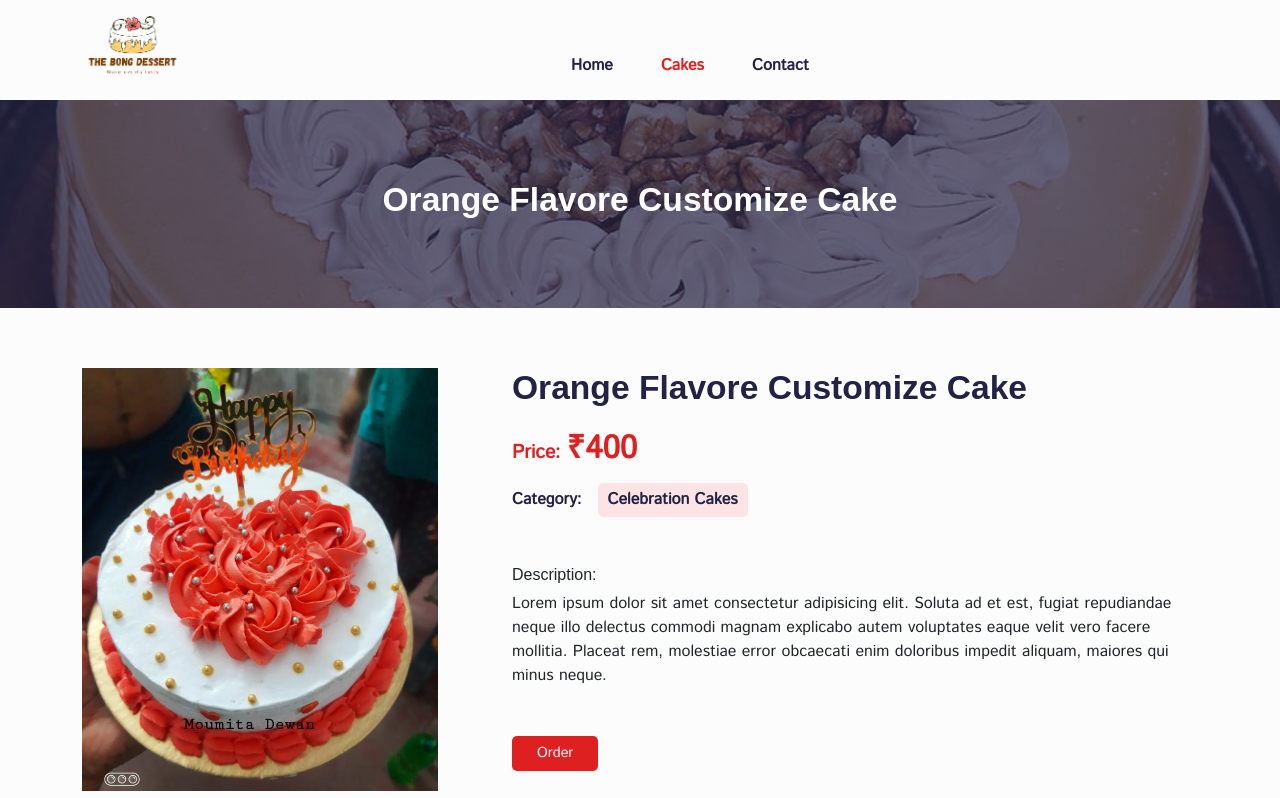
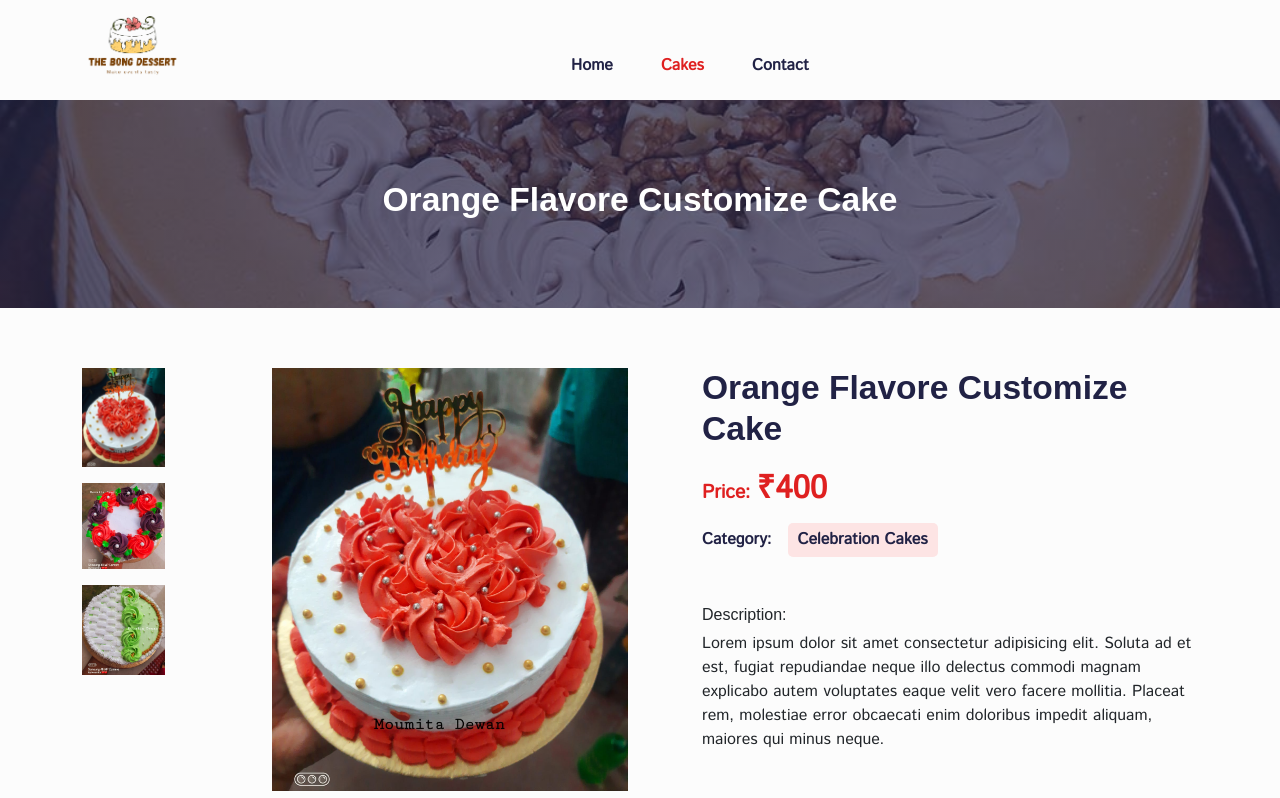
Before and after one commit to SumanDas3001/BongDessertFrontend, a React (Create React App) app: page /foods/01 in a window 1280 px wide. Shown: the top 798 px of the page. Built offline with nearby package versions, Linux system fonts and the light colour scheme; a web font is replaced by a local one.

Commit message:
Add cake images

```diff
--- a/src/pages/FoodDetails.jsx
+++ b/src/pages/FoodDetails.jsx
@@ -65,7 +65,7 @@ const FoodDetails = () => {
       <section>
         <Container>
           <Row>
-            {/* <Col lg="2" md="2">
+            <Col lg="2" md="2">
               <div className="product__images ">
                 <div
                   className="img__item mb-3"
@@ -87,7 +87,7 @@ const FoodDetails = () => {
                   <img src={product.image03} alt="" className="w-50" />
                 </div>
               </div>
-            </Col> */}
+            </Col>
 
             <Col lg="4" md="4">
               <div className="product__main-img">
@@ -95,7 +95,7 @@ const FoodDetails = () => {
               </div>
             </Col>
 
-            <Col lg="8" md="8" mb='8' className="mb-5">
+            <Col lg="6" md="6" mb='6' className="mb-5">
               <div className="single__product-content">
                 <h2 className="product__title mb-3">{title}</h2>
                 <p className="product__price">
```
